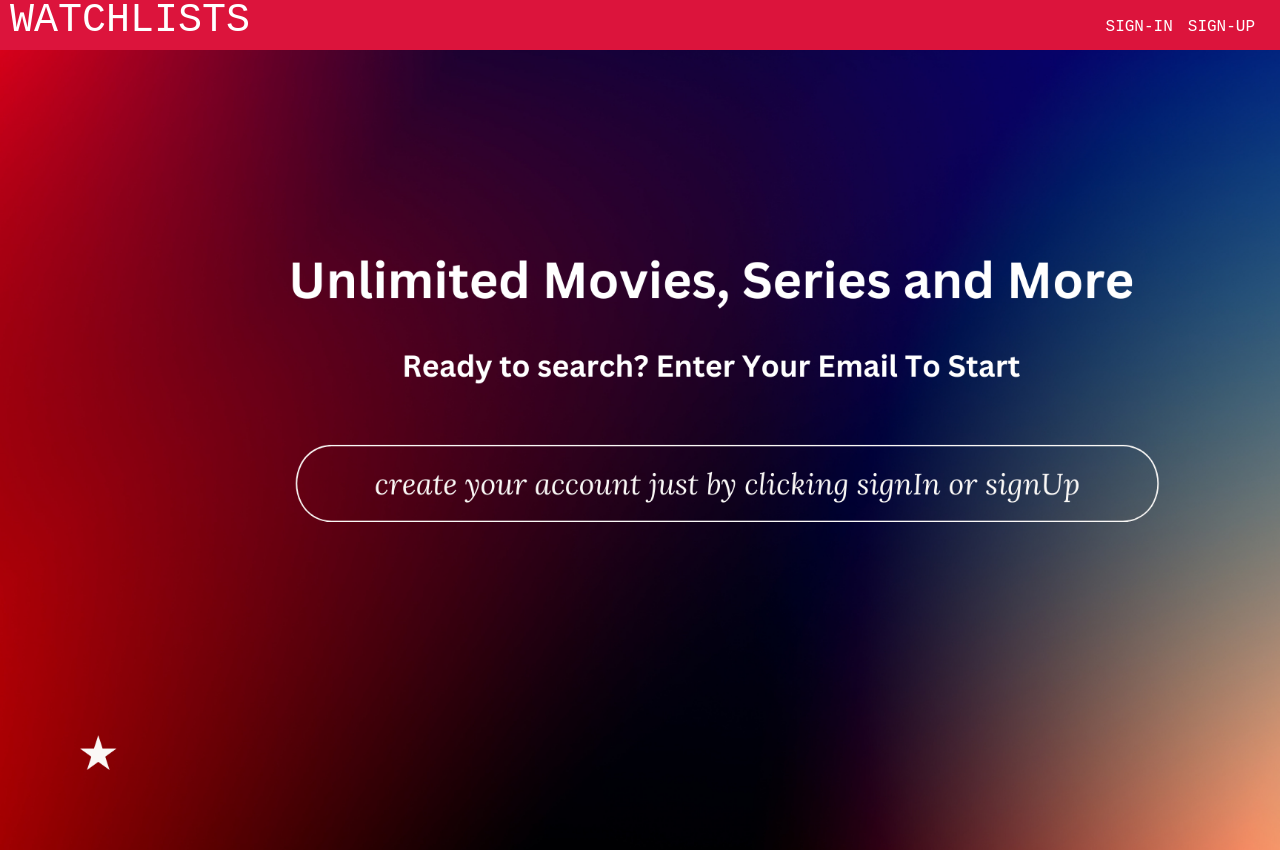
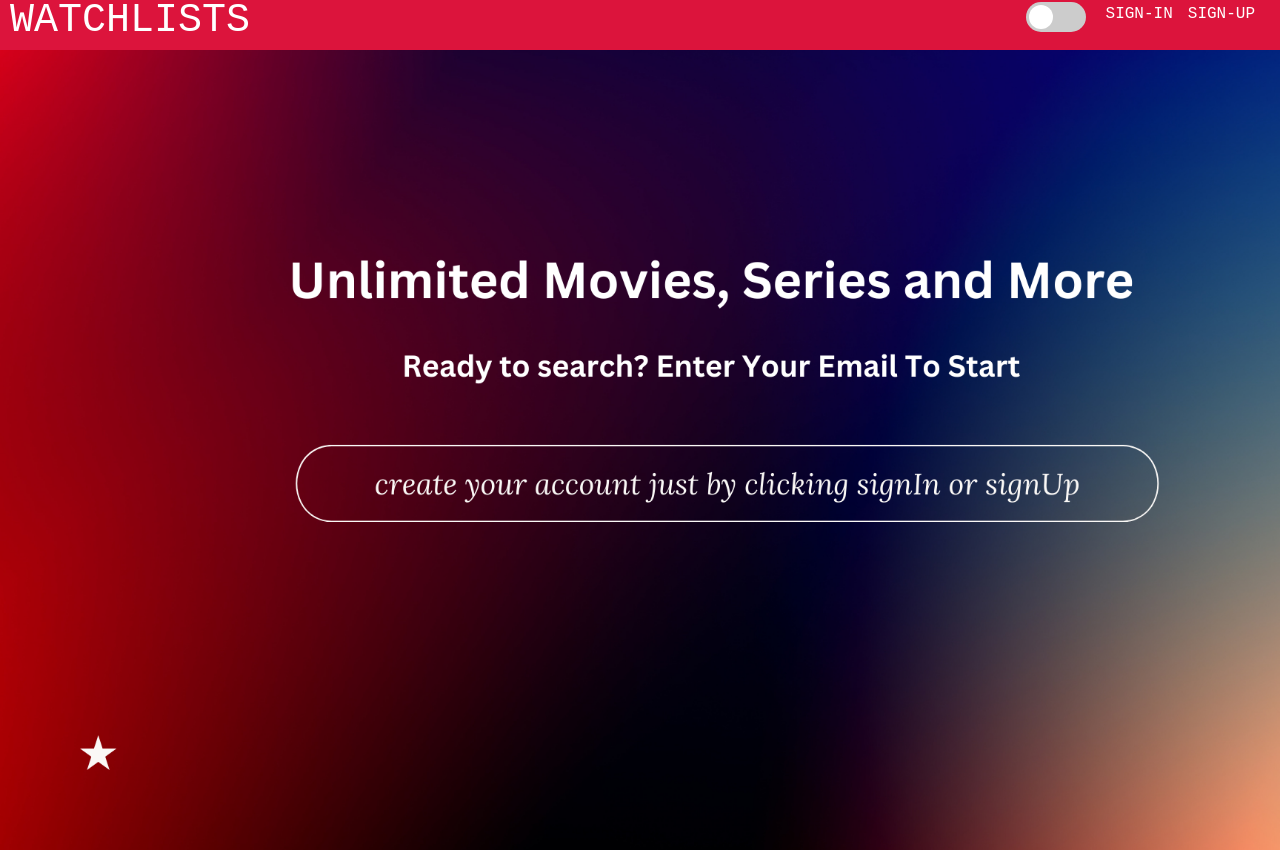
Before and after one commit to animeshkumar7717/react-movie-app, a React (Create React App) app: page / in a window 1280 px wide. Built offline with nearby package versions, Linux system fonts and the light colour scheme.

Commit message:
finalize the project

```diff
--- a/src/NavBar/NavBar.js
+++ b/src/NavBar/NavBar.js
@@ -1,14 +1,13 @@
-import React from 'react'
+import React, { useState } from 'react';
 import { NavLink } from 'react-router-dom';
 import { useDispatch, useSelector } from 'react-redux';
-
 import { USER_ACTION_TYPE } from '../store/UserReducer.js';
 import { selectCurrentUser } from '../store/UserSelector.js';
-
 import './NavBar.css';
-
+import ToggleTheme from '../components/ToggleButton.js';
 
 const NavBar = () => {
+  const [isDarkMode, setIsDarkMode] = useState(false);
 
   const currentUser = useSelector(selectCurrentUser);
   const dispatch = useDispatch();
@@ -20,12 +19,24 @@ const NavBar = () => {
     localStorage.setItem('current', null)
   };
 
+  const toggleTheme = () => {
+    setIsDarkMode(!isDarkMode);
+    if (!isDarkMode) {
+      document.body.style.backgroundColor = 'rgba(0, 0, 0, 0.9)';
+      document.body.style.color = '#ffffff';
+    } else {
+      document.body.style.backgroundColor = '#ffffff';
+      document.body.style.color = '#000000';
+    }
+  };
+
   return (
-    <div className='navBar'>
+    <div className={`navBar ${isDarkMode ? 'dark-theme' : 'light-theme'}`}>
         <NavLink to={'/'} style={{ textDecoration: 'none', color: '#fff'}}>
           <h1>WATCHLISTS</h1>
         </NavLink>
       <ul>
+        <ToggleTheme isDarkMode={isDarkMode} toggleTheme={toggleTheme} />
         {currentUser ? (
           <NavLink to={'/'} style={{ textDecoration: 'none', color: '#fff'}}>
             <li onClick={handleSignOut}>Sign-out</li>
@@ -41,4 +52,4 @@ const NavBar = () => {
   )
 }
 
-export default NavBar
+export default NavBar;
--- /dev/null
+++ b/src/components/Component.css
@@ -0,0 +1,41 @@
+.theme-toggle {
+    position: relative;
+    margin: 20px;
+    width: 60px;
+    height: 30px;
+  }
+
+  .theme-toggle-label {
+    position: absolute;
+    top: 0;
+    left: 0;
+    width: 100%;
+    height: 100%;
+    background-color: #ccc;
+    border-radius: 15px;
+    cursor: pointer;
+  }
+
+  .theme-toggle-label::before {
+    content: '';
+    position: absolute;
+    top: 3px;
+    left: 3px;
+    width: 24px;
+    height: 24px;
+    background-color: #fff;
+    border-radius: 50%;
+    transition: transform 0.3s ease;
+  }
+
+  #theme-toggle-checkbox {
+    display: none;
+  }
+
+  #theme-toggle-checkbox:checked + .theme-toggle-label {
+    background-color: #333;
+  }
+
+  #theme-toggle-checkbox:checked + .theme-toggle-label::before {
+    transform: translateX(30px);
+  }
--- /dev/null
+++ b/src/components/ToggleButton.js
@@ -0,0 +1,18 @@
+import React from 'react';
+import './Component.css';
+
+const ToggleTheme = ({ isDarkMode, toggleTheme }) => {
+  return (
+    <div className="theme-toggle">
+      <input
+        type="checkbox"
+        id="theme-toggle-checkbox"
+        checked={isDarkMode}
+        onChange={toggleTheme}
+      />
+      <label htmlFor="theme-toggle-checkbox" className="theme-toggle-label"></label>
+    </div>
+  );
+}
+
+export default ToggleTheme;
```
Also changed, not shown: src/App.css (+0 -7 lines), src/Pages/Pages.css (line endings or trailing spaces).
